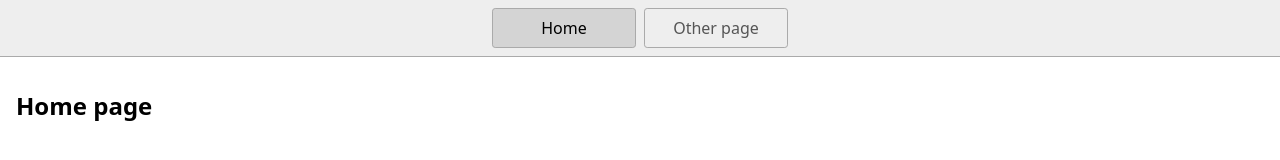
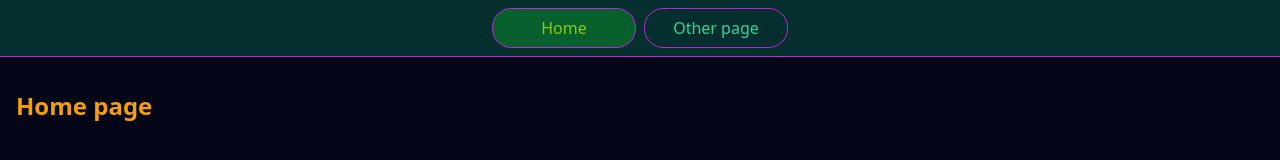
Before and after one commit to m0x0m0x/m-TCJCFZTE24-S6, a website: page index.html in a window 1280 px wide. Drawn offline with Linux system fonts and the light colour scheme.

Commit message:
basic changes

```diff
--- a/styles.css
+++ b/styles.css
@@ -5,8 +5,8 @@
 body {
   margin: 0;
   font-family: system-ui, sans-serif;
-  color: black;
-  background-color: white;
+  color: #f59e0b;
+  background-color: #020617;
 }
 
 nav {
@@ -16,24 +16,30 @@ nav {
   justify-content: center;
   padding: 0.5rem;
   gap: 0.5rem;
-  border-bottom: solid 1px #aaa;
-  background-color: #eee;
+  border-bottom: solid 1px #c026d3;
+  background-color: #042f2e;
 }
 
 nav a {
   display: inline-block;
   min-width: 9rem;
   padding: 0.5rem;
-  border-radius: 0.2rem;
-  border: solid 1px #aaa;
+  border-radius: 1.2rem;
+  border: solid 1px #c026d3;
   text-align: center;
   text-decoration: none;
-  color: #555;
+  color: #34d399;
 }
 
-nav a[aria-current='page'] {
-  color: #000;
-  background-color: #d4d4d4;
+nav a[aria-current="page"] {
+  color: #84cc16;
+  background-color: #07602c;
+}
+
+nav a:hover {
+  background-color: #052e16;
+  color: azure;
+  border: solid 1px #052e16;
 }
 
 main {
```
Also changed, not shown: README.md.
